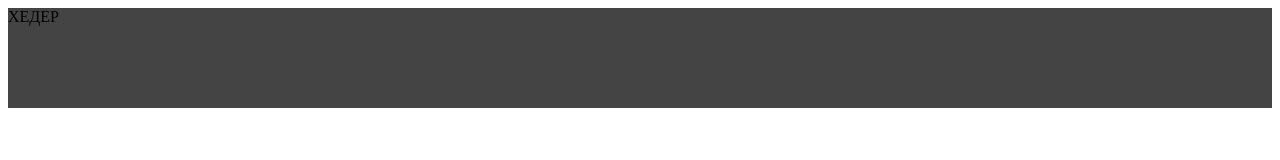
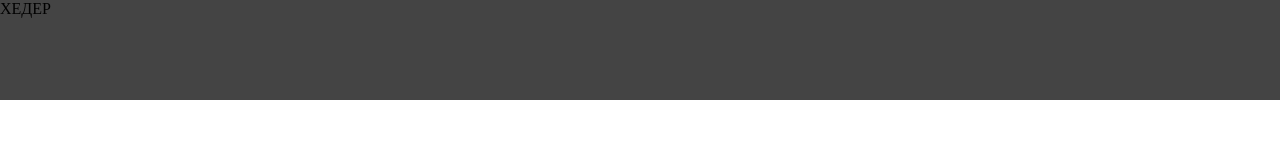
Before and after one commit to ShaggyWizard/chitaikudasai, a plain HTML site: page index.html in a window 1280 px wide. Drawn offline with Linux system fonts and the light colour scheme.

Commit message:
fixed margin

```diff
--- a/style.css
+++ b/style.css
@@ -3,3 +3,7 @@ header {
   min-width: 100%;
   background-color: #444;
 }
+body {
+  margin: 0px;
+}
+.
```
